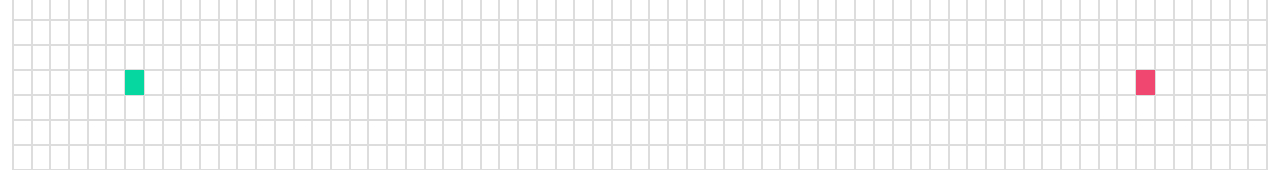
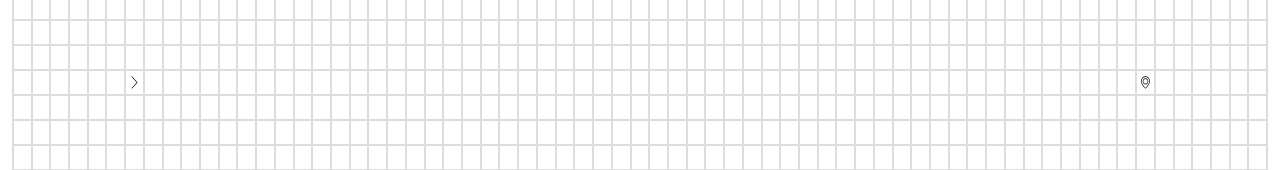
Before and after one commit to yesean/pathmazer, a React (Create React App) app: page / in a window 1280 px wide. Shown: the part 591-761 px from the top of the page. Built offline with nearby package versions, Linux system fonts and the light colour scheme.

Commit message:
add new icons for start and end

```diff
--- a/src/components/Grid.js
+++ b/src/components/Grid.js
@@ -20,6 +20,7 @@ const VISITED_FINISHED_SQ = 'visitedFinishedSquare';
 const VISITED_FINISHED_WEIGHT_SQ = 'visitedFinishedWeightSquare';
 const PATH_SQ = 'pathSquare';
 const PATH_WEIGHT_SQ = 'pathWeightSquare';
+const PATH_HEAD_SQ = 'pathHeadSquare';
 const PATH_FINISHED_SQ = 'pathFinishedSquare';
 const PATH_FINISHED_WEIGHT_SQ = 'pathFinishedWeightSquare';
 
@@ -68,10 +69,6 @@ const Grid = ({
   isAnimating,
   isAnimatingFinished,
   algorithm,
-  // startSq,
-  // endSq,
-  // setStartSq,
-  // setEndSq,
 }) => {
   const [isMouseDown, setIsMouseDown] = useState(false);
   const [isHoldingStart, setIsHoldingStart] = useState(false);
@@ -198,8 +195,9 @@ export default {
   VISITED_FINISHED_SQ,
   VISITED_FINISHED_WEIGHT_SQ,
   PATH_SQ,
+  PATH_WEIGHT_SQ,
+  PATH_HEAD_SQ,
   PATH_FINISHED_SQ,
-  PATH_WEIGHT_SQ,
   PATH_FINISHED_WEIGHT_SQ,
   getRow,
   getCol,
--- a/src/components/Square.js
+++ b/src/components/Square.js
@@ -2,6 +2,8 @@ import React from 'react';
 // import Grid from './Grid.js';
 import './../styles/Square.css';
 import weight from './../images/weight.svg';
+import start from './../images/start.svg';
+import end from './../images/end.svg';
 import Grid from './Grid';
 
 const Square = (props) => {
@@ -27,6 +29,13 @@ const Square = (props) => {
           alt='weight'
         />
       )}
+      {(props.className === Grid.START_SQ ||
+        props.className === Grid.PATH_HEAD_SQ) && (
+        <img src={start} className='startImg' draggable='false' alt='start' />
+      )}
+      {props.className === Grid.END_SQ && (
+        <img src={end} className='endImg' draggable='false' alt='end' />
+      )}
     </div>
   );
 };
--- a/src/components/TopBar.js
+++ b/src/components/TopBar.js
@@ -27,18 +27,14 @@ const TopBar = (props) => {
     (async () => {
       if (!isAnimating) {
         setIsAnimating(true);
-        const promise = await Maze.generateMaze(
-          maze,
-          grid,
-          setGrid,
-          resetGrid,
-        );
+        const promise = await Maze.generateMaze(maze, grid, setGrid, resetGrid);
         setIsAnimating(promise.finished);
         const start = promise.grid.findIndex((sq) => sq === Grid.START_SQ);
         const end = promise.grid.findIndex((sq) => sq === Grid.END_SQ);
         console.log(start, end);
         setStartSq(start);
         setEndSq(end);
+        setIsAnimatingFinished(false);
       }
     })();
   }, [maze]);
--- a/src/services/Animations.js
+++ b/src/services/Animations.js
@@ -74,7 +74,7 @@ const animate = async (algorithm, grid, setGrid, speed, shouldDelay) => {
   path = path.filter((square) => square !== start && square !== end);
 
   // animate visited
-  let prevSquare = undefined;
+  let prevSquare = null;
   for (const square of visited) {
     if (shouldDelay) {
       if (prevSquare) {
@@ -105,13 +105,23 @@ const animate = async (algorithm, grid, setGrid, speed, shouldDelay) => {
   }
 
   // animate path
+  prevSquare = null;
   for (const square of path) {
     if (shouldDelay) {
+      if (prevSquare) {
+        grid = changeSquare(
+          grid,
+          setGrid,
+          prevSquare.ind,
+          prevSquare.squareType
+        );
+      }
       const squareType =
         grid[square] === Grid.VISITED_WEIGHT_SQ
           ? Grid.PATH_WEIGHT_SQ
           : Grid.PATH_SQ;
-      grid = changeSquare(grid, setGrid, square, squareType);
+      grid = changeSquare(grid, setGrid, square, Grid.PATH_HEAD_SQ);
+      prevSquare = { ind: square, squareType: squareType };
       await wait(pathDelay);
     } else {
       const squareType =
--- a/src/styles/Square.css
+++ b/src/styles/Square.css
@@ -10,6 +10,7 @@
 .visitedWeightFinishedSquare,
 .pathSquare,
 .pathWeightSquare,
+.pathHeadSquare,
 .pathFinishedSquare,
 .pathFinishedWeightSquare {
   width: 100%;
@@ -17,6 +18,9 @@
   margin: auto;
   user-select: none;
   box-sizing: border-box;
+  display: flex;
+  justify-content: center;
+  align-items: center;
 }
 
 .square:focus,
@@ -30,21 +34,26 @@
 .visitedFinishedSquare:focus,
 .visitedFinishedWeightSquare:focus,
 .pathSquare:focus,
-.pathWeight:focus,
+.pathWeightSquare:focus,
+.pathHeadSquare:focus,
 .pathFinishedSquare:focus,
 .pathFinishedWeightSquare {
   outline: none;
 }
 
-.square {
-  border: 0.1px solid #ddd;
+.weightImg,
+.startImg,
+.endImg {
+  width: 70%;
+  height: 70%;
+  user-select: none;
+  display: block;
 }
 
-.wallSquare {
-  animation-name: wall;
-  animation-duration: 0.3s;
-  animation-fill-mode: forwards;
-  animation-timing-function: ease-out;
+.square,
+.startSquare,
+.endSquare {
+  border: 0.1px solid #ddd;
 }
 
 @keyframes wall {
@@ -63,14 +72,11 @@
   }
 }
 
-.weightSquare {
-  animation-name: weight;
+.wallSquare {
+  animation-name: wall;
   animation-duration: 0.3s;
   animation-fill-mode: forwards;
   animation-timing-function: ease-out;
-  display: flex;
-  justify-content: center;
-  align-items: center;
 }
 
 @keyframes weight {
@@ -91,18 +97,11 @@
   }
 }
 
-.weightImg {
-  width: 70%;
-  height: 70%;
-  user-select: none;
-  display: block;
-}
-
-.visitedSquare {
-  animation-name: visited;
-  animation-duration: 2s;
+.weightSquare {
+  animation-name: weight;
+  animation-duration: 0.3s;
+  animation-fill-mode: forwards;
   animation-timing-function: ease-out;
-  animation-fill-mode: forwards;
 }
 
 @keyframes visited {
@@ -140,6 +139,7 @@
   }
 }
 
+.visitedSquare,
 .visitedWeightSquare {
   animation-name: visited;
   animation-duration: 2s;
@@ -147,11 +147,7 @@
   animation-fill-mode: forwards;
 }
 
-.visitedFinishedSquare {
-  background-color: rgb(86, 207, 225);
-  border: 1px solid rgb(173, 232, 244);
-}
-
+.visitedFinishedSquare,
 .visitedFinishedWeightSquare {
   background-color: rgb(86, 207, 225);
   border: 1px solid rgb(173, 232, 244);
@@ -162,17 +158,10 @@
   border: 1px solid #eee;
 }
 
-.pathSquare {
-  animation-name: path;
-  animation-duration: 0.5s;
-  animation-timing-function: ease-out;
-  animation-fill-mode: forwards;
-}
-
 @keyframes path {
   0% {
-    transform: scale(0.85);
-    background-color: rgb(72, 191, 227);
+    transform: scale(0.65);
+    background-color: rgb(255, 255, 63);
     border-radius: 30%;
     margin: auto;
   }
@@ -184,7 +173,9 @@
   }
 }
 
-.pathWeightSquare {
+.pathSquare,
+.pathWeightSquare,
+.pathHeadSquare {
   animation-name: path;
   animation-duration: 0.5s;
   animation-timing-function: ease-out;
@@ -196,11 +187,3 @@
   background-color: yellow;
   margin: auto;
 }
-
-.startSquare {
-  background-color: rgb(6, 214, 160);
-}
-
-.endSquare {
-  background-color: rgb(239, 71, 111);
-}
```
Also changed, not shown: src/images/end.svg (added), src/images/start.svg (added).
